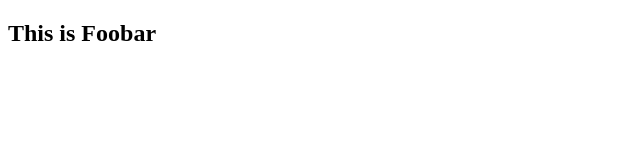
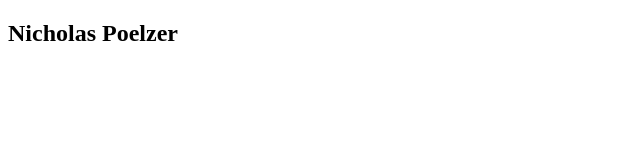
Before and after one commit to NPoelzer/foobar, a plain HTML site: page index.html in a window 1280 px wide. Shown: the full height of the page, 0-640 px from the left. Drawn offline with Linux system fonts and the light colour scheme.

Commit message:
update h2 with my name

```diff
--- a/index.html
+++ b/index.html
@@ -4,6 +4,6 @@
    <title>I'm committed</title>
 </head>
 <body>
-   <h2> This is Foobar</h2>
+   <h2>Nicholas Poelzer</h2>
 </body>
 </html>
```
